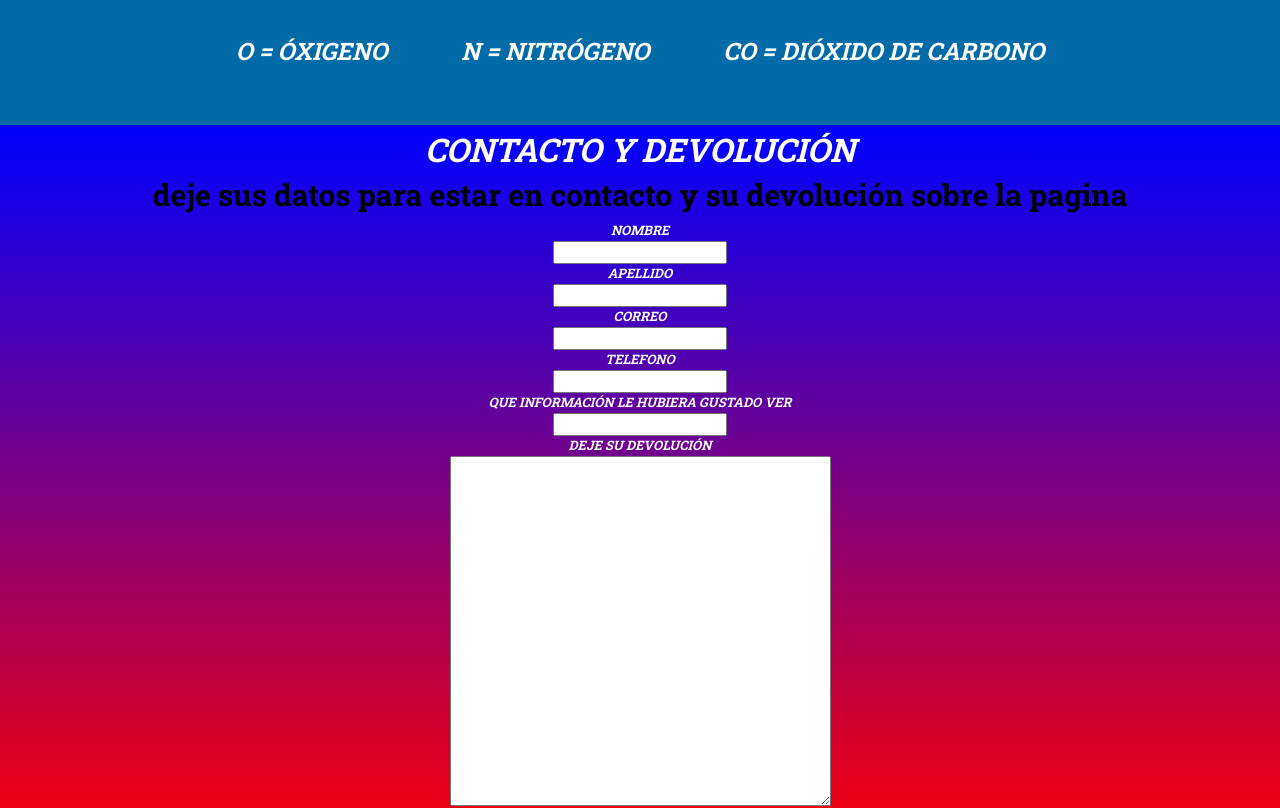
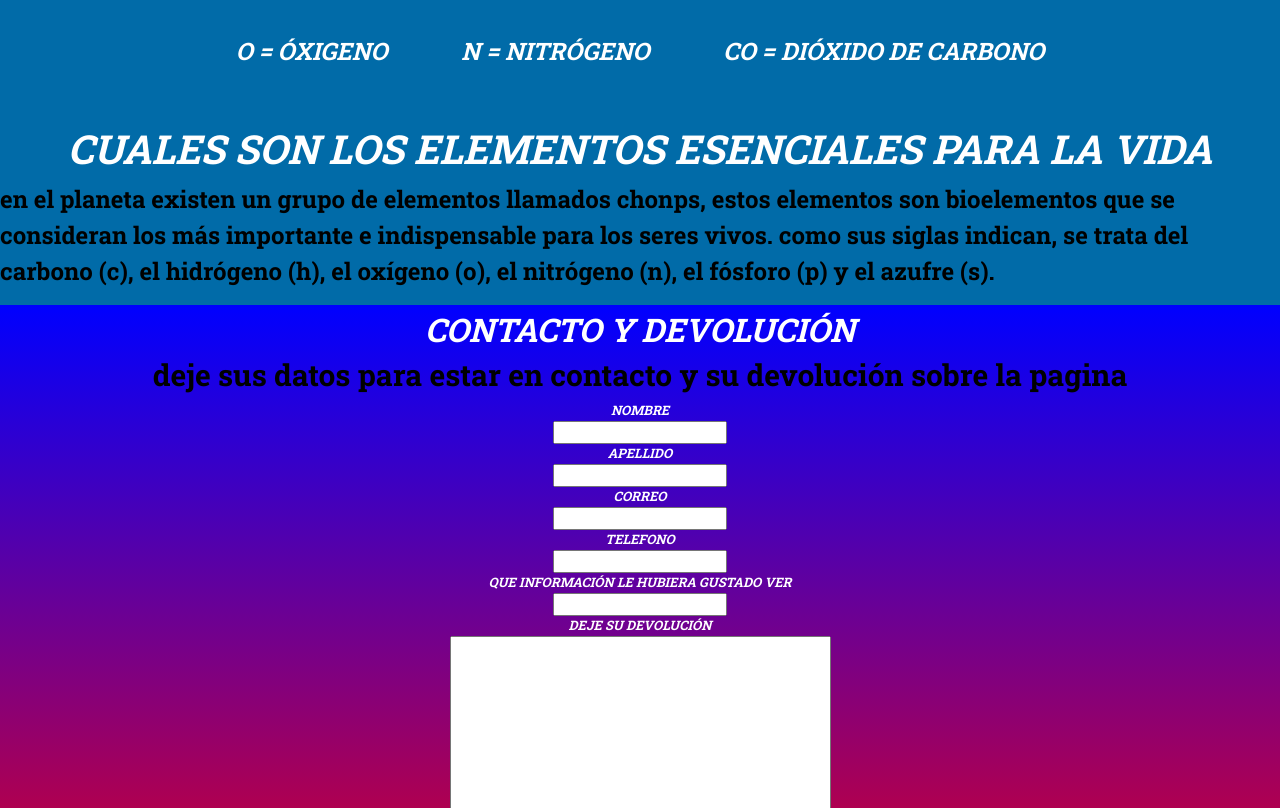
Before and after one commit to NicolasFenoy/ProyectoFinalCoder, a plain HTML site: page index.html in a window 1280 px wide. Shown: the part 6968-7776 px from the top of the page. Drawn offline with nearby package versions, Linux system fonts and the light colour scheme.

Commit message:
agrego texto

```diff
--- a/css/style.css
+++ b/css/style.css
@@ -265,6 +265,20 @@ header img {
     padding: 35px;
     list-style-type: none;
     font-size: 20px;
+}
+
+.bioelementosCero {
+    text-align: center;
+    background-color: rgb(1, 107, 168);
+    color: rgb(255, 255, 255);
+    text-transform: uppercase;
+    font-style: italic;
+}
+
+.bioelementosCeroParrafo {
+    color: rgb(0, 0, 0);
+    text-transform: lowercase;
+    font-style: normal;
 }
 
 .formulario {
--- a/index.html
+++ b/index.html
@@ -283,6 +283,14 @@
         </article>
     </section>
 
+    <section>
+        <h2 class="bioelementosCero">Cuales son los elementos esenciales para la vida</h2>
+        <p class="bioelementosCeroParrafo"> En el planeta existen un grupo de elementos llamados CHONPS, estos elementos
+            son bioelementos que se consideran los más importante e indispensable para los seres vivos. Como sus siglas
+            indican, se trata del carbono (C), el hidrógeno (H), el oxígeno (O), el nitrógeno (N), el fósforo (P) y el
+            azufre (S). </p>
+    </section>
+
     <section class="formulario">
         <h2>Contacto y Devolución</h2>
         <h3 class="formularioHDos">Deje sus datos para estar en contacto y su devolución sobre la pagina</h3>
```
